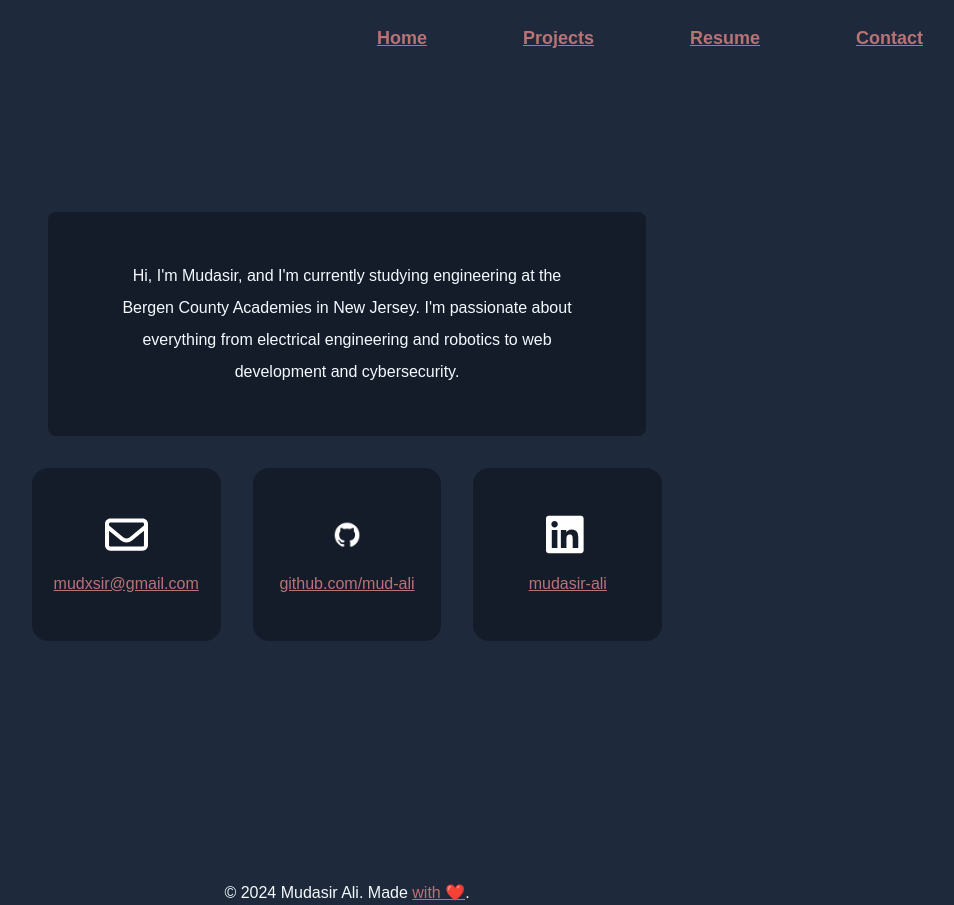
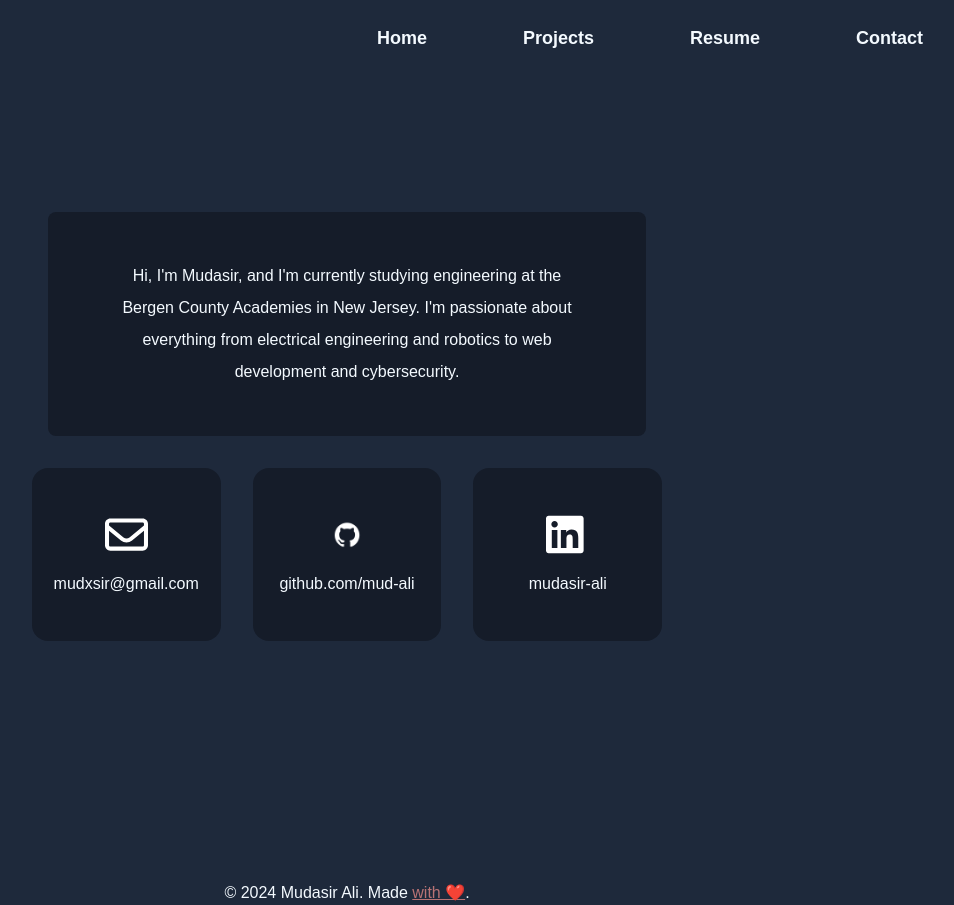
Before and after one commit to mud-ali/website, a Next.js app: page /contact in a window 1280 px wide. Shown: the whole page, without its empty margins (293-1247 px from the left). Built offline with nearby package versions, Linux system fonts and the light colour scheme.

Commit message:
fix for header link styles

```diff
--- a/app/globals.css
+++ b/app/globals.css
@@ -4,7 +4,7 @@
 
 @import url('https://fonts.googleapis.com/css2?family=Quicksand:wght@300..700&family=Roboto:ital,wght@0,100;0,300;0,400;0,500;0,700;0,900;1,100;1,300;1,400;1,500;1,700;1,900&display=swap');
 
-a {
+a.content {
     color: #B97375;
-    text-decoration: underline;
+    text-decoration: underline !important;
 }
--- a/components/Project.tsx
+++ b/components/Project.tsx
@@ -12,7 +12,7 @@ function parseUrls(raw: string) : string {
         if (!cleaned.startsWith("http")) {
             htmlOutput += word + " "
         } else {
-            htmlOutput += word.replace(cleaned, `<a href="${cleaned}">${cleaned}</a>`)
+            htmlOutput += word.replace(cleaned, `<a href="${cleaned}" class="content">${cleaned}</a>`)
         }
     }
     return htmlOutput.trim()
```
